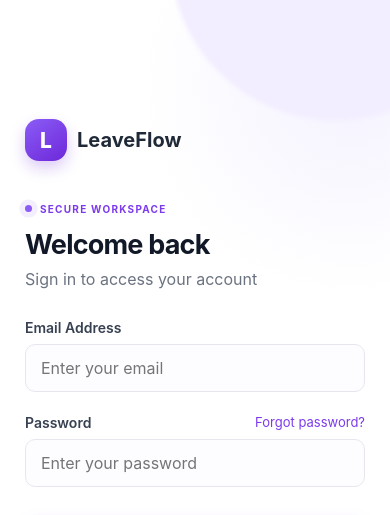
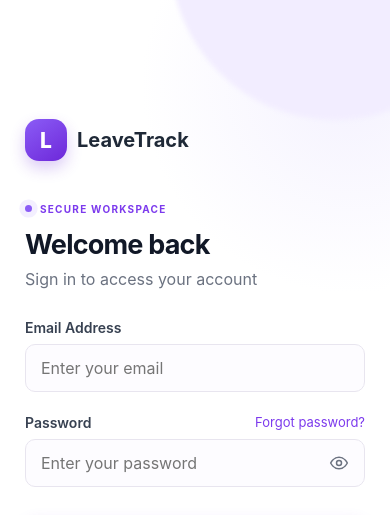
Before and after one commit to Dhanya-D22/leave-management-system, a React (Vite) app in the folder frontend/: page /login in a window 390 px wide. Shown: the top 515 px of the page. Built offline with nearby package versions, Linux system fonts and the light colour scheme; no server answers.

Commit message:
change the icon and name

```diff
--- a/frontend/index.html
+++ b/frontend/index.html
@@ -10,10 +10,10 @@
 
     <meta
       name="description"
-      content="LeaveFlow Leave Management System"
+      content="LeaveTrack Leave Management System"
     />
 
-    <title>LeaveFlow - Leave Management System</title>
+    <title>LeaveTrack - Leave Management System</title>
   </head>
 
   <body>
--- a/frontend/src/components/Sidebar.jsx
+++ b/frontend/src/components/Sidebar.jsx
@@ -105,7 +105,7 @@ function Sidebar({ mobileOpen, setMobileOpen }) {
           <div className="logo-icon" aria-hidden="true"><span>L</span><i></i></div>
 
           <div>
-            <h2>LeaveFlow</h2>
+            <h2>LeaveTrack</h2>
             <span>Management System</span>
           </div>
         </div>
@@ -165,7 +165,7 @@ function Sidebar({ mobileOpen, setMobileOpen }) {
                     <path d="M12 3v4M8 12h.01M16 12h.01M9 16h6" />
                   </svg>
                 </span>
-                <span><strong>LeaveFlow Assistant</strong><small>Here to help</small></span>
+                <span><strong>LeaveTrack Assistant</strong><small>Here to help</small></span>
                 <span className="assistant-status-dot" aria-label="Available" />
               </div>
               <div className="assistant-chat-preview">
--- a/frontend/src/index.css
+++ b/frontend/src/index.css
@@ -241,6 +241,50 @@ a {
   background: white;
   color: #1f2937;
   transition: 0.2s;
+}
+
+.password-input-wrap {
+  position: relative;
+}
+
+.password-input-wrap input {
+  padding-right: 48px;
+}
+
+.password-visibility-toggle {
+  position: absolute;
+  top: 50%;
+  right: 10px;
+  display: grid;
+  width: 32px;
+  height: 32px;
+  padding: 6px;
+  place-items: center;
+  transform: translateY(-50%);
+  border: 0;
+  border-radius: 6px;
+  background: transparent;
+  color: #6b7280;
+}
+
+.password-visibility-toggle:hover {
+  background: #f3f0fa;
+  color: #6d28d9;
+}
+
+.password-visibility-toggle:focus-visible {
+  outline: 2px solid #8b5cf6;
+  outline-offset: 1px;
+}
+
+.password-visibility-toggle svg {
+  width: 20px;
+  height: 20px;
+  fill: none;
+  stroke: currentColor;
+  stroke-linecap: round;
+  stroke-linejoin: round;
+  stroke-width: 1.8;
 }
 
 .form-group input:focus,
@@ -2175,6 +2219,39 @@ td strong {
     gap: 8px;
   }
 
+  .navbar-left {
+    min-width: 0;
+  }
+
+  .navbar-left > div {
+    min-width: 0;
+  }
+
+  .navbar-left h1 {
+    overflow: hidden;
+    text-overflow: ellipsis;
+    white-space: nowrap;
+  }
+
+  .notification-panel {
+    position: fixed;
+    top: 78px;
+    right: 12px;
+    left: 12px;
+    width: auto;
+    max-height: calc(100dvh - 90px);
+  }
+
+  .notification-list {
+    max-height: calc(100dvh - 154px);
+    overscroll-behavior: contain;
+  }
+
+  .notification-item strong,
+  .notification-item span {
+    max-width: 100%;
+    overflow-wrap: anywhere;
+  }
 
   .filter-tabs {
     overflow-x: auto;
--- a/frontend/src/pages/Login.jsx
+++ b/frontend/src/pages/Login.jsx
@@ -10,6 +10,7 @@ function Login() {
 
   const [email, setEmail] = useState("");
   const [password, setPassword] = useState("");
+  const [showPassword, setShowPassword] = useState(false);
 
   const [error, setError] = useState("");
 
@@ -61,7 +62,7 @@ function Login() {
             </svg>
           </div>
 
-          <h1>LeaveFlow</h1>
+          <h1>LeaveTrack</h1>
 
           <p>
             Simple, smart and efficient
@@ -73,9 +74,8 @@ function Login() {
         <div className="login-quote">
           <span aria-hidden="true">{"\u201C"}</span>
           <p>
-            Manage your team's time,
-            <br />
-            effortlessly.
+            Plan. Request. Approve. Done.
+
           </p>
         </div>
       </div>
@@ -84,7 +84,7 @@ function Login() {
         <div className="login-form-box">
           <div className="mobile-login-logo">
             <div className="logo-icon">L</div>
-            <h2>LeaveFlow</h2>
+            <h2>LeaveTrack</h2>
           </div>
 
           <div className="login-heading">
@@ -123,14 +123,35 @@ function Login() {
                 </Link>
               </div>
 
-              <input
-                type="password"
-                placeholder="Enter your password"
-                value={password}
-                onChange={(e) =>
-                  setPassword(e.target.value)
-                }
-              />
+              <div className="password-input-wrap">
+                <input
+                  type={showPassword ? "text" : "password"}
+                  placeholder="Enter your password"
+                  value={password}
+                  onChange={(e) => setPassword(e.target.value)}
+                />
+                <button
+                  className="password-visibility-toggle"
+                  type="button"
+                  aria-label={showPassword ? "Hide password" : "Show password"}
+                  aria-pressed={showPassword}
+                  onClick={() => setShowPassword((visible) => !visible)}
+                >
+                  <svg viewBox="0 0 24 24" aria-hidden="true" focusable="false">
+                    {showPassword ? (
+                      <>
+                        <path d="M3 3l18 18M10.6 10.6a2 2 0 002.8 2.8" />
+                        <path d="M9.9 5.2A10.8 10.8 0 0112 5c5 0 8.7 4.2 10 7-.4.9-1.2 2-2.4 3.1M6.2 6.2C3.9 7.8 2.5 10 2 12c1.3 2.8 5 7 10 7 1 0 2-.2 2.9-.5" />
+                      </>
+                    ) : (
+                      <>
+                        <path d="M2 12s3.6-7 10-7 10 7 10 7-3.6 7-10 7S2 12 2 12z" />
+                        <circle cx="12" cy="12" r="3" />
+                      </>
+                    )}
+                  </svg>
+                </button>
+              </div>
             </div>
 
             <button
@@ -156,6 +177,7 @@ function Login() {
 
             <small>Password: Password@123</small>
           </div>
+
         </div>
       </div>
     </div>
--- a/frontend/src/pages/ResetPassword.jsx
+++ b/frontend/src/pages/ResetPassword.jsx
@@ -7,6 +7,8 @@ function ResetPassword() {
   const token = searchParams.get("token") || "";
   const [password, setPassword] = useState("");
   const [confirmPassword, setConfirmPassword] = useState("");
+  const [showPassword, setShowPassword] = useState(false);
+  const [showConfirmPassword, setShowConfirmPassword] = useState(false);
   const [message, setMessage] = useState("");
   const [error, setError] = useState("");
   const [submitting, setSubmitting] = useState(false);
@@ -65,27 +67,33 @@ function ResetPassword() {
           <form onSubmit={handleSubmit}>
             <div className="form-group">
               <label htmlFor="new-password">New password</label>
+              <div className="password-input-wrap">
                 <input
                   id="new-password"
-                type="password"
+                  type={showPassword ? "text" : "password"}
                   autoComplete="new-password"
                   minLength={8}
                   value={password}
                   onChange={(event) => setPassword(event.target.value)}
                   required
                 />
+                <PasswordVisibilityToggle visible={showPassword} onToggle={() => setShowPassword((visible) => !visible)} />
+              </div>
             </div>
             <div className="form-group">
               <label htmlFor="confirm-password">Confirm new password</label>
+              <div className="password-input-wrap">
                 <input
                   id="confirm-password"
-                type="password"
+                  type={showConfirmPassword ? "text" : "password"}
                   autoComplete="new-password"
                   minLength={8}
                   value={confirmPassword}
                   onChange={(event) => setConfirmPassword(event.target.value)}
                   required
                 />
+                <PasswordVisibilityToggle visible={showConfirmPassword} onToggle={() => setShowConfirmPassword((visible) => !visible)} />
+              </div>
             </div>
             <button
               className="primary-button login-button"
@@ -110,4 +118,30 @@ function ResetPassword() {
   );
 }
 
+function PasswordVisibilityToggle({ visible, onToggle }) {
+  return (
+    <button
+      className="password-visibility-toggle"
+      type="button"
+      aria-label={visible ? "Hide password" : "Show password"}
+      aria-pressed={visible}
+      onClick={onToggle}
+    >
+      <svg viewBox="0 0 24 24" aria-hidden="true" focusable="false">
+        {visible ? (
+          <>
+            <path d="M3 3l18 18M10.6 10.6a2 2 0 002.8 2.8" />
+            <path d="M9.9 5.2A10.8 10.8 0 0112 5c5 0 8.7 4.2 10 7-.4.9-1.2 2-2.4 3.1M6.2 6.2C3.9 7.8 2.5 10 2 12c1.3 2.8 5 7 10 7 1 0 2-.2 2.9-.5" />
+          </>
+        ) : (
+          <>
+            <path d="M2 12s3.6-7 10-7 10 7 10 7-3.6 7-10 7S2 12 2 12z" />
+            <circle cx="12" cy="12" r="3" />
+          </>
+        )}
+      </svg>
+    </button>
+  );
+}
+
 export default ResetPassword;
--- a/frontend/src/pages/admin/AdminDashboard.jsx
+++ b/frontend/src/pages/admin/AdminDashboard.jsx
@@ -8,9 +8,6 @@ function AdminDashboard() {
   const [loading, setLoading] = useState(true);
 
   useEffect(() => {
-    fetchDashboard();
-  }, []);
-
     const fetchDashboard = async () => {
       try {
         const response = await api.get("/dashboard/admin");
@@ -23,6 +20,9 @@ function AdminDashboard() {
       }
     };
 
+    fetchDashboard();
+  }, []);
+
   if (loading) {
     return <Loading />;
   }
@@ -32,7 +32,7 @@ function AdminDashboard() {
       <div className="page-header">
         <div>
           <h2>Admin Dashboard</h2>
-          <p>Overview of your organization's leave activity.</p>
+          <p>Overview of organization's leave activity.</p>
         </div>
 
         <a
@@ -45,7 +45,12 @@ function AdminDashboard() {
 
       <div className="stats-grid admin-stats">
         <div className="stat-card">
-          <div className="stat-icon purple">♙</div>
+          <div className="stat-icon purple" aria-hidden="true">
+            <svg viewBox="0 0 24 24" fill="none" stroke="currentColor" strokeWidth="1.8" strokeLinecap="round" strokeLinejoin="round">
+              <circle cx="9" cy="8" r="3.5" />
+              <path d="M2.5 20v-1.5A4.5 4.5 0 0 1 7 14h4a4.5 4.5 0 0 1 4.5 4.5V20M16 4.8a3.5 3.5 0 0 1 0 6.4M17 14h.5a4 4 0 0 1 4 4v2" />
+            </svg>
+          </div>
 
           <div>
             <span>Total Employees</span>
@@ -55,7 +60,12 @@ function AdminDashboard() {
         </div>
 
         <div className="stat-card">
-          <div className="stat-icon orange">◷</div>
+          <div className="stat-icon orange" aria-hidden="true">
+            <svg viewBox="0 0 24 24" fill="none" stroke="currentColor" strokeWidth="1.8" strokeLinecap="round" strokeLinejoin="round">
+              <circle cx="12" cy="12" r="9" />
+              <path d="M12 7v5l3 2" />
+            </svg>
+          </div>
 
           <div>
             <span>Pending</span>
@@ -65,7 +75,12 @@ function AdminDashboard() {
         </div>
 
         <div className="stat-card">
-          <div className="stat-icon green">✓</div>
+          <div className="stat-icon green" aria-hidden="true">
+            <svg viewBox="0 0 24 24" fill="none" stroke="currentColor" strokeWidth="1.8" strokeLinecap="round" strokeLinejoin="round">
+              <circle cx="12" cy="12" r="9" />
+              <path d="m8 12 2.5 2.5L16.5 9" />
+            </svg>
+          </div>
 
           <div>
             <span>Approved</span>
@@ -75,7 +90,12 @@ function AdminDashboard() {
         </div>
 
         <div className="stat-card">
-          <div className="stat-icon red">×</div>
+          <div className="stat-icon red" aria-hidden="true">
+            <svg viewBox="0 0 24 24" fill="none" stroke="currentColor" strokeWidth="1.8" strokeLinecap="round" strokeLinejoin="round">
+              <circle cx="12" cy="12" r="9" />
+              <path d="m9 9 6 6m0-6-6 6" />
+            </svg>
+          </div>
 
           <div>
             <span>Rejected</span>
```
Also changed, not shown: 2 other files (tests, documents, lock files or other folders). Lines whose indentation alone changed are shown as unchanged.
